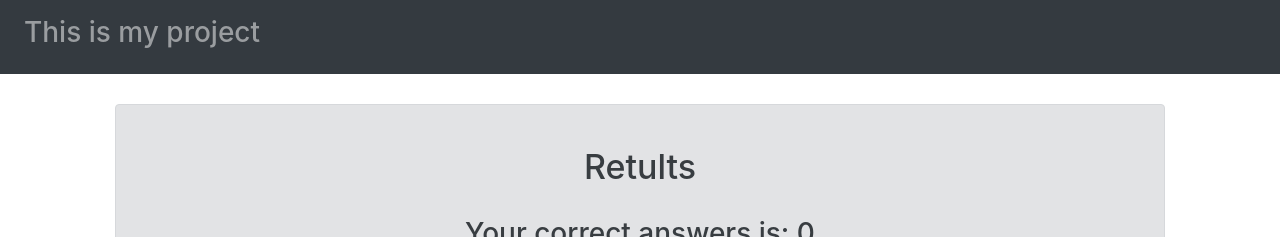
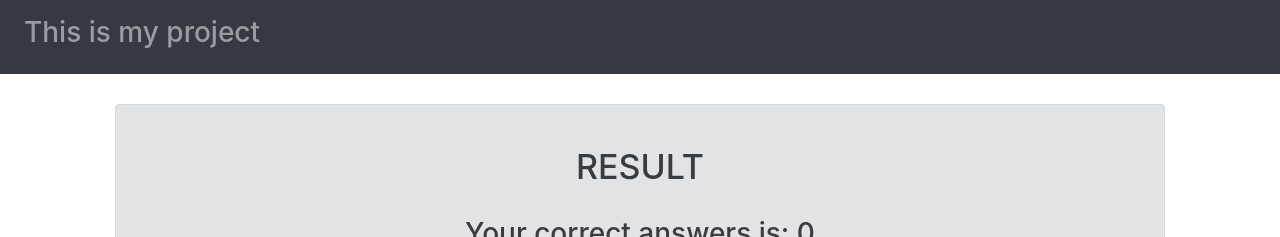
Before and after one commit to krab777/project, a Vue app: page /result in a window 1280 px wide. Shown: the top 237 px of the page. Built offline with nearby package versions, Linux system fonts and the light colour scheme.

Commit message:
added local filters

```diff
--- a/src/components/Project/Message.vue
+++ b/src/components/Project/Message.vue
@@ -1,6 +1,6 @@
 <template>
 	<div id="message" class="alert" :class="'alert-' + type" >
-		<h2>{{ text }}</h2>
+		<h2>{{ text | replace }}</h2>
 		<button class="btn btn-success" @click="$emit('prevQwestion')">Repeat</button>
 		<router-link exact active-class="font-bold" class="btn btn-success" to="/result">Result</router-link>
 		<button class="btn btn-success" @click="$emit('nextQuestion')">Next level</button>
@@ -18,6 +18,11 @@
 				type: String,
 				required: true
 			},
+		},
+		filters: {
+			replace(str) {
+				return str.replace("is not", "Это НЕ")
+			}
 		}
 	}
 </script>
--- a/src/components/Project/Question.vue
+++ b/src/components/Project/Question.vue
@@ -50,7 +50,7 @@
 					this.$emit('success')
 				}
 				else {
-					this.$emit('error', `${this.settings.question} Это НЕ '${this.settings.answers[index].variant}'!`)
+					this.$emit('error', `${this.settings.question} is not '${this.settings.answers[index].variant}'!`)
 				}
 			},
 		}
--- a/src/components/Project/ResultScreen.vue
+++ b/src/components/Project/ResultScreen.vue
@@ -1,6 +1,6 @@
 <template>
     <div id="result" class="alert alert-secondary">
-        <h2 v-fontSize>Retults</h2>
+        <h2 v-fontSize> {{ msg | toUpperCase }} </h2>
         <div>
             <h3>Your correct answers is: {{ stats.success }}</h3>
             <br>
@@ -12,6 +12,11 @@
 
 <script>
     export default {
+        data(){
+            return {
+                msg: 'Result',
+            }
+        },
         // props: ['stats']
         props: {
             stats: {
@@ -25,6 +30,11 @@
                     el.style.fontSize = '34px'
                 }
             }
+        },
+        filters: {
+            toUpperCase(str) {
+                return str.toUpperCase()
+            }
         }
     }
 </script>
```
